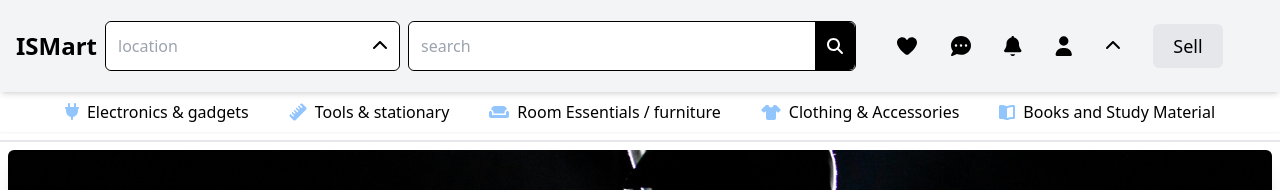
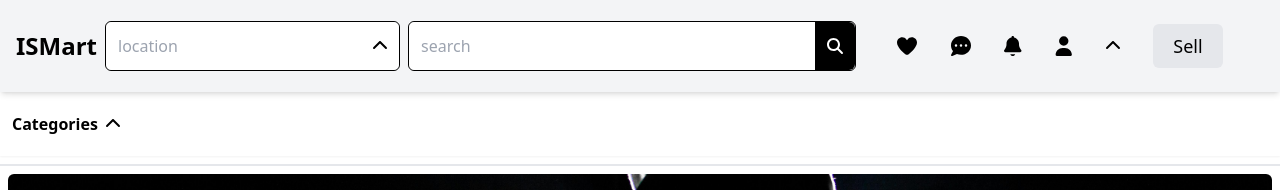
Before and after one commit to balaji7416/studentXchange, a React (Vite) app in the folder frontend/: page / in a window 1280 px wide. Shown: the top 190 px of the page. Built offline with nearby package versions, Linux system fonts and the light colour scheme.

Commit message:
categories hide feature added in desktop

```diff
--- a/frontend/src/components/desktop/header/CategoryBar.jsx
+++ b/frontend/src/components/desktop/header/CategoryBar.jsx
@@ -6,8 +6,12 @@ import {
   faShirt,
   faBookOpen,
   faRuler,
+  faChevronUp,
+  faChevronDown,
+  faC,
 } from "@fortawesome/free-solid-svg-icons";
 import { Link } from "react-router-dom";
+import { useState } from "react";
 
 const catagories = [
   {
@@ -43,14 +47,27 @@ const catagories = [
 ];
 
 function DesktopCatagories() {
+  const [open, setOpen] = useState(false);
+
   return (
-    <div className={clsx("w-full py-2 px-3", "shadow-sm", "mt-[92px]")}>
+    <div className={clsx("w-full py-2 px-3", "shadow-sm", "mt-[92px]", "")}>
       <div className={clsx("flex items-center justify-center space-x-10")}>
+        <button
+          onClick={() => setOpen((prev) => !prev)}
+          className="flex gap-2 items-center"
+        >
+          <span className="font-bold">Categories</span>
+          <FontAwesomeIcon icon={open ? faChevronDown : faChevronUp} />
+        </button>
         {catagories.map(({ name, id, icon, href }) => (
           <div
             className={clsx(
               "flex items-center gap-2 ",
-              "transition-all duration-600"
+              "transition-all duration-600",
+              open
+                ? "opacity-100 translate-x-0 scale-100 pointer-events-auto"
+                : "opacity-0 -translate-y-10 scale-95 pointer-events-none",
+              "transition-all ease-out duration-500"
             )}
             key={id}
           >
```
